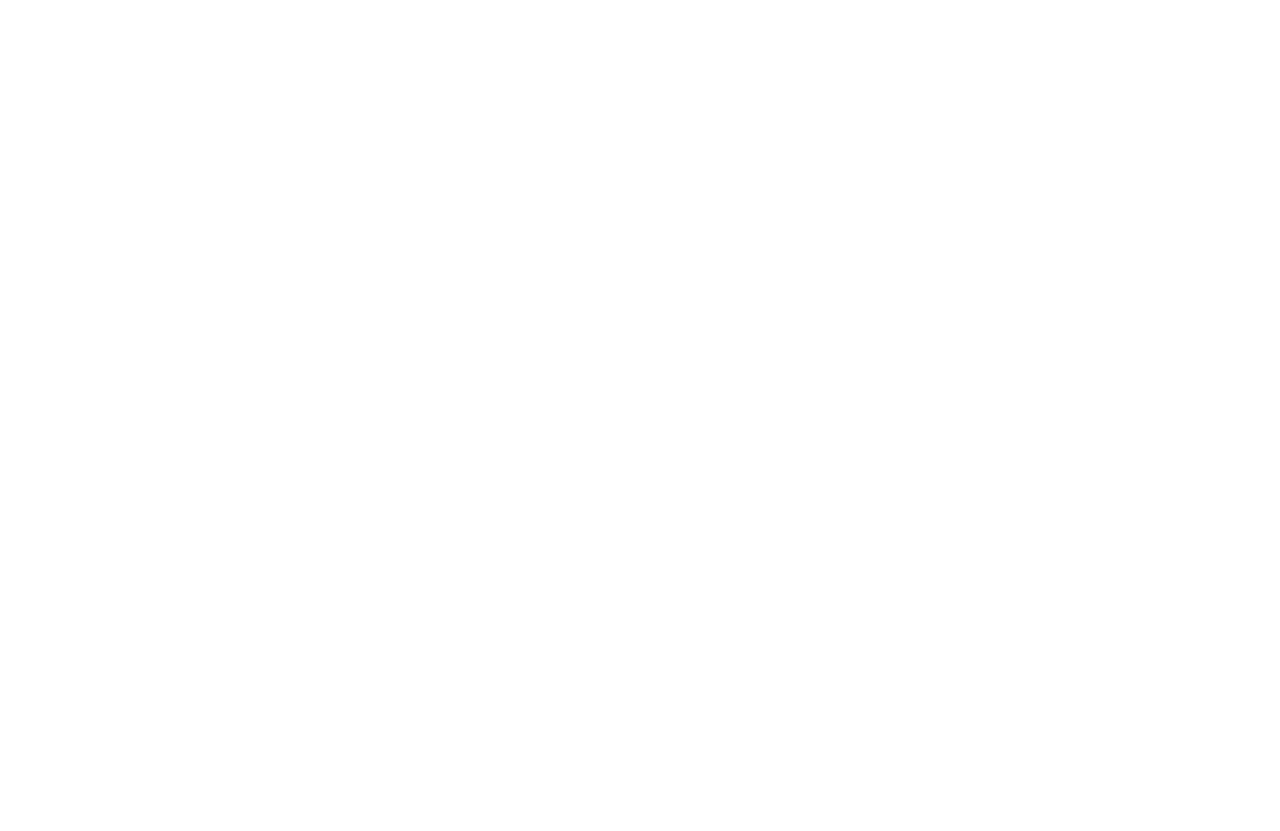
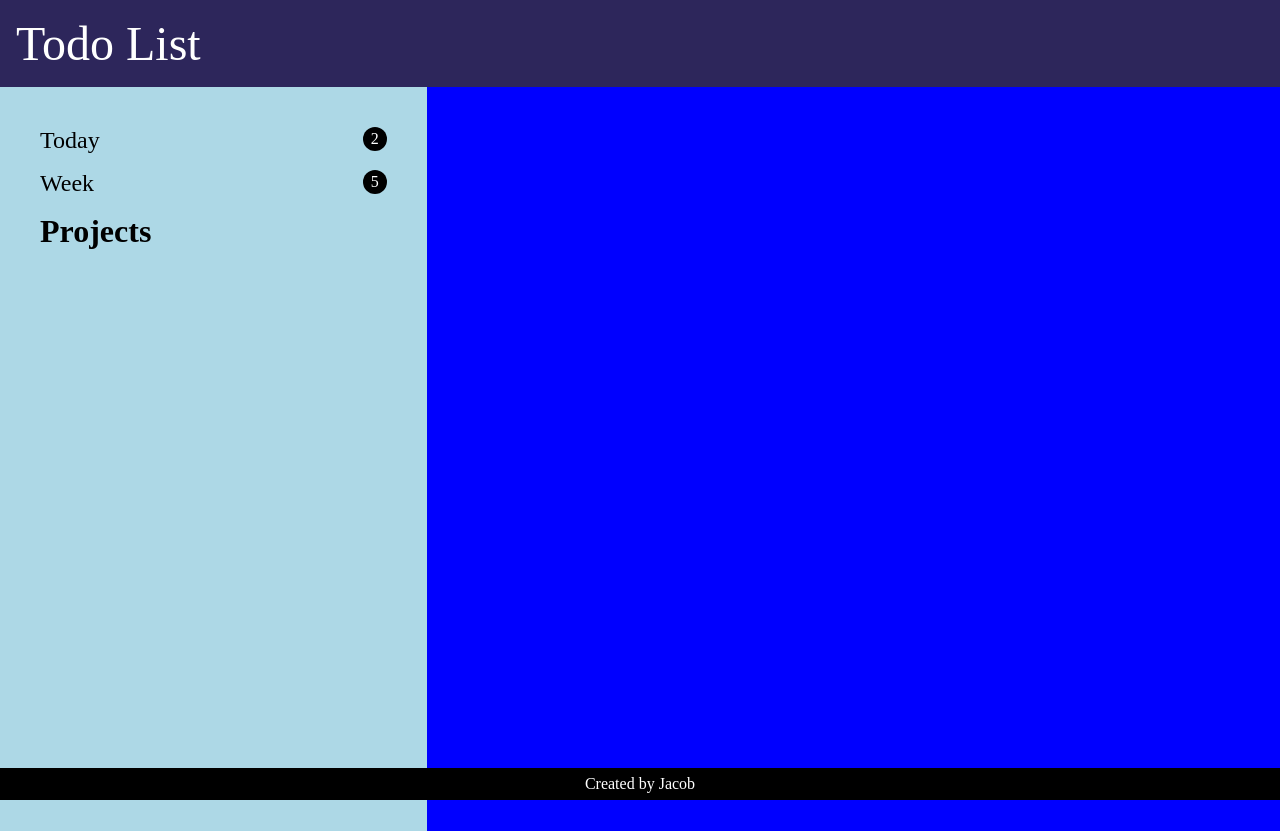
Before and after one commit to jakovid/todo-list, a website: page dist/index.html in a window 1280 px wide. Before the commit the page ends 800 px from the top, so only its background shows below. Drawn offline with Linux system fonts and the light colour scheme.

Commit message:
created an html based UI

```diff
--- a/src/index.js
+++ b/src/index.js
@@ -1,10 +1,13 @@
-import { footer } from "./footer";
-import { todo } from "./todo";
-import { header } from "./header";
+
 (function() {
     var todoModule = {
         init: function() {
+            this.cacheDom();
+        },
+        cacheDom: function(){
+            this.el = document.getElementById('todoModule');
         }
+
     };
 
     todoModule.init();
--- a/src/todo.js
+++ b/src/todo.js
@@ -1,7 +1,9 @@
 var todo = {
-    todoModule: document.getElementById('todoModule'),
     buildTodo: function() {
-    }
+    },
+    cacheDom:function() {
+        this.el = document.getElementById('todoModule');
+    },
 }
 
 export { todo };
--- a/style.css
+++ b/style.css
@@ -1,3 +1,72 @@
 * {
     margin: 0;
 }
+
+.header {
+    background-color: rgb(45, 38, 91);
+    color: white;
+    font-size: 3rem;
+    padding: 1rem
+}
+/* todo Main */
+.todoMain {
+    display: grid;
+    grid-template-columns: 1fr 2fr;
+}
+
+/* nav bar */
+
+.navBar {
+    background-color: lightblue;
+    height: 85vh;
+    padding: 2rem;
+}
+
+.project {
+    display: flex;
+    flex-direction: row;
+    justify-content: space-between;
+    padding:0.5rem;
+}
+
+.listName {
+    font-size: 1.5rem;
+}
+
+.listCount {
+    display: flex;
+    background-color: black;
+    color: white;
+    width: 1.5rem;
+    height: 1.5rem;
+    justify-content: center;
+    align-items: center;
+    border-radius: 50%;
+}
+
+.projectsTitle {
+    font-size: 2rem;
+    padding: 0.5rem;
+    font-weight: bold;
+}
+
+/* todo List */
+
+.todoList {
+    background-color: blue;
+}
+
+/* footer */
+
+.footer {
+    position: absolute;
+    bottom: 0;
+    width: 100%;
+    background-color: black;
+    color: white;
+    height: 2rem;
+    display: flex;
+    align-items: center;
+    justify-content: center;
+    margin-top: 2rem;
+}
```
Also changed, not shown: dist/index.html, dist/main.js.
